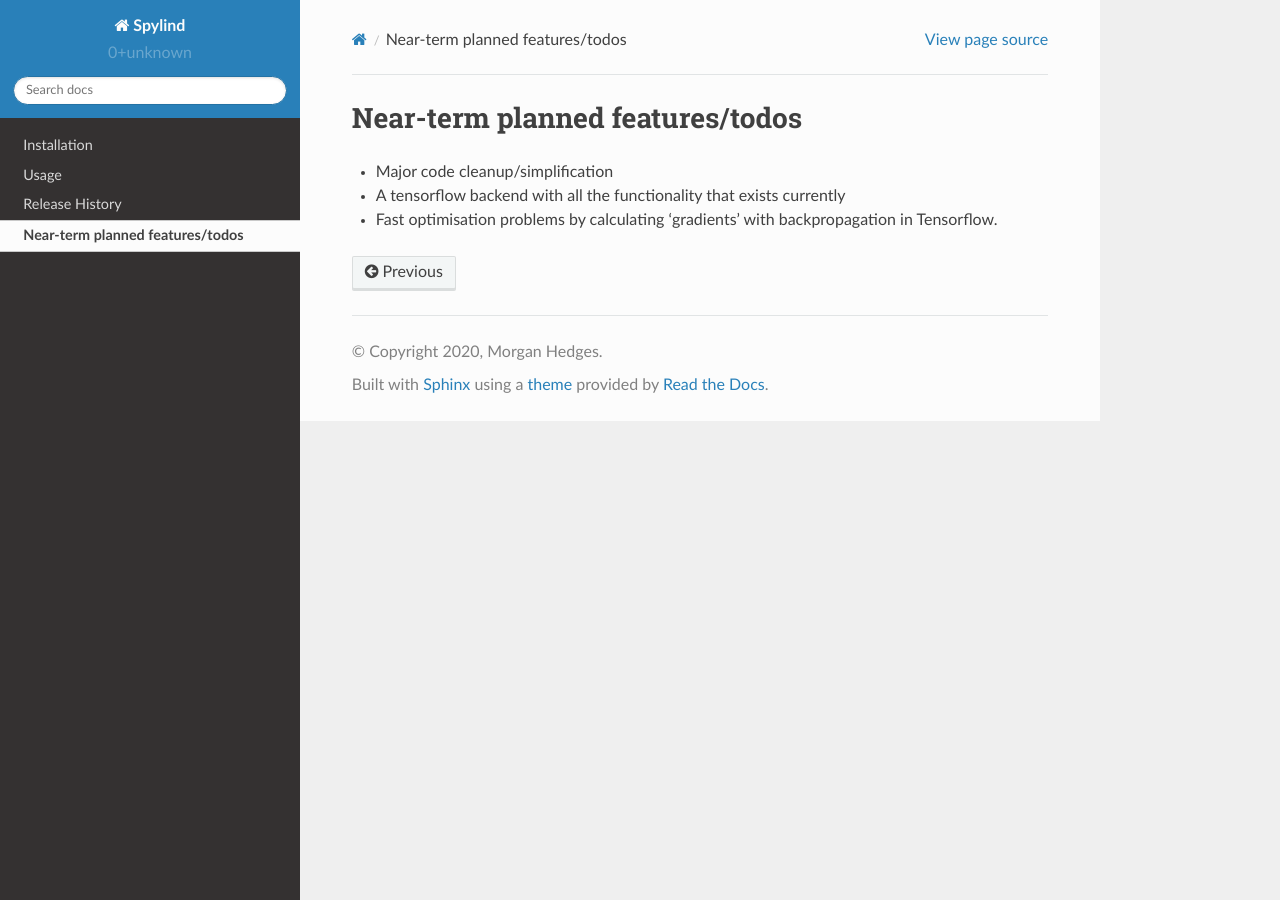
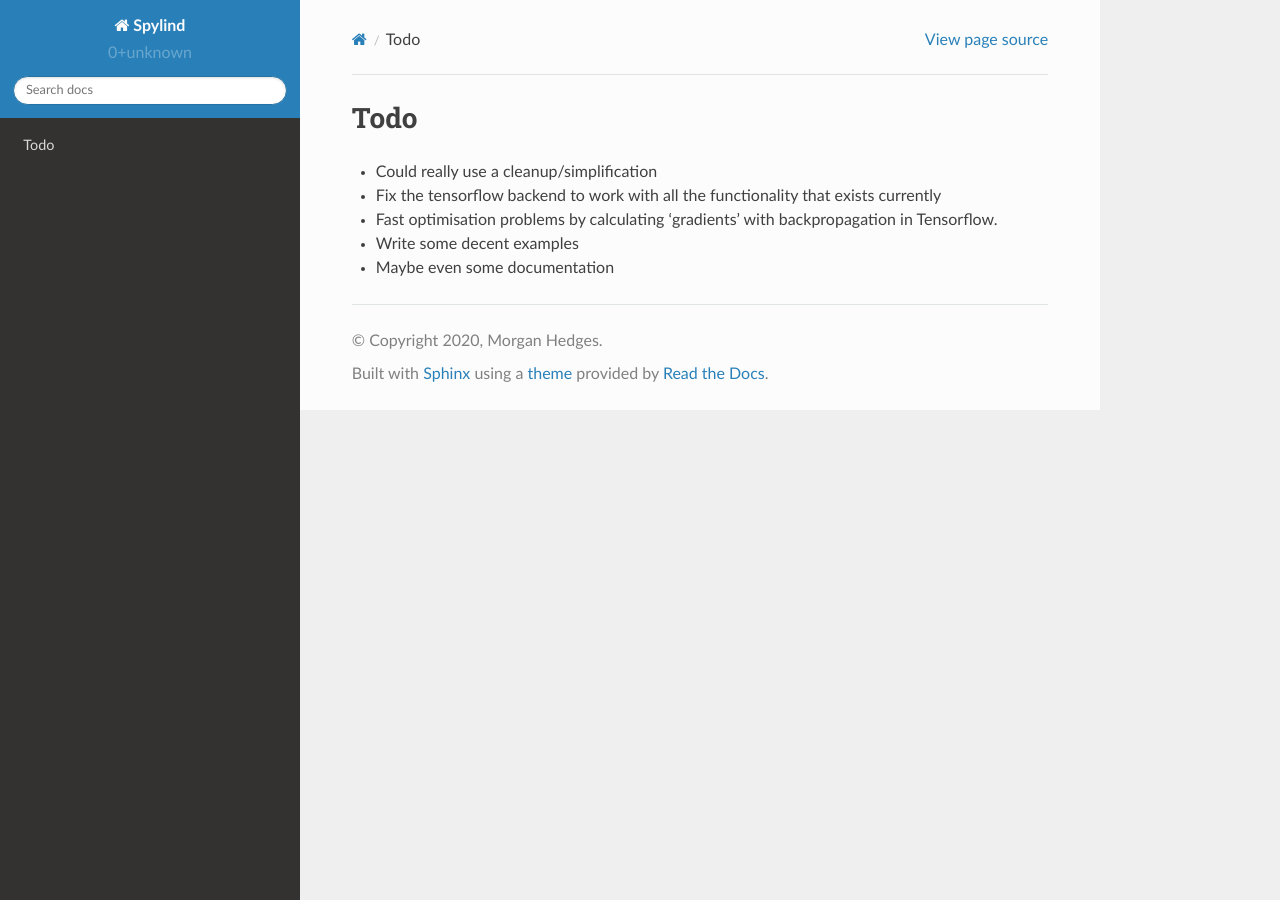
Before and after one commit to morgatron/spylind, a Sphinx documentation site: the page built from docs/source/todo.md, in a window 1280 px wide. Built offline with Sphinx 7.4.7 and the Read the Docs theme 2.0.0, drawn with Linux system fonts in a browser that asks for light colours.

```diff
--- a/docs/source/index.rst
+++ b/docs/source/index.rst
@@ -8,7 +8,7 @@ Spylind Documentation
 
 .. toctree::
    :maxdepth: 2
-
+   overview
    installation
    usage
    release-history
--- a/docs/source/release-history.rst
+++ b/docs/source/release-history.rst
@@ -4,8 +4,4 @@ Release History
 
 Initial Release (01-07-20)
 ----------------------------
-First release of standalone spylind, after split from pyMBE
-Currently works for problems using numpy/scipy only.
-
-Plans for the near future are to have the tensorflow backend back up and running,
-and calculating gradients.
+First release of standalone. The principle works. The Tensorflow backend is broken
--- a/docs/source/todo.md
+++ b/docs/source/todo.md
@@ -1,5 +1,7 @@
-# Near-term planned features/todos
+# Todo
 
-* Major code cleanup/simplification
-* A tensorflow backend with all the functionality that exists currently
+* Could really use a cleanup/simplification
+* Fix the tensorflow backend to work with all the functionality that exists currently
 * Fast optimisation problems by calculating 'gradients' with backpropagation in Tensorflow.
+* Write some decent examples
+* Maybe even some documentation
```
Also changed, not shown: docs/source/overview.rst (added, +13 -0 lines), 4 other files.
